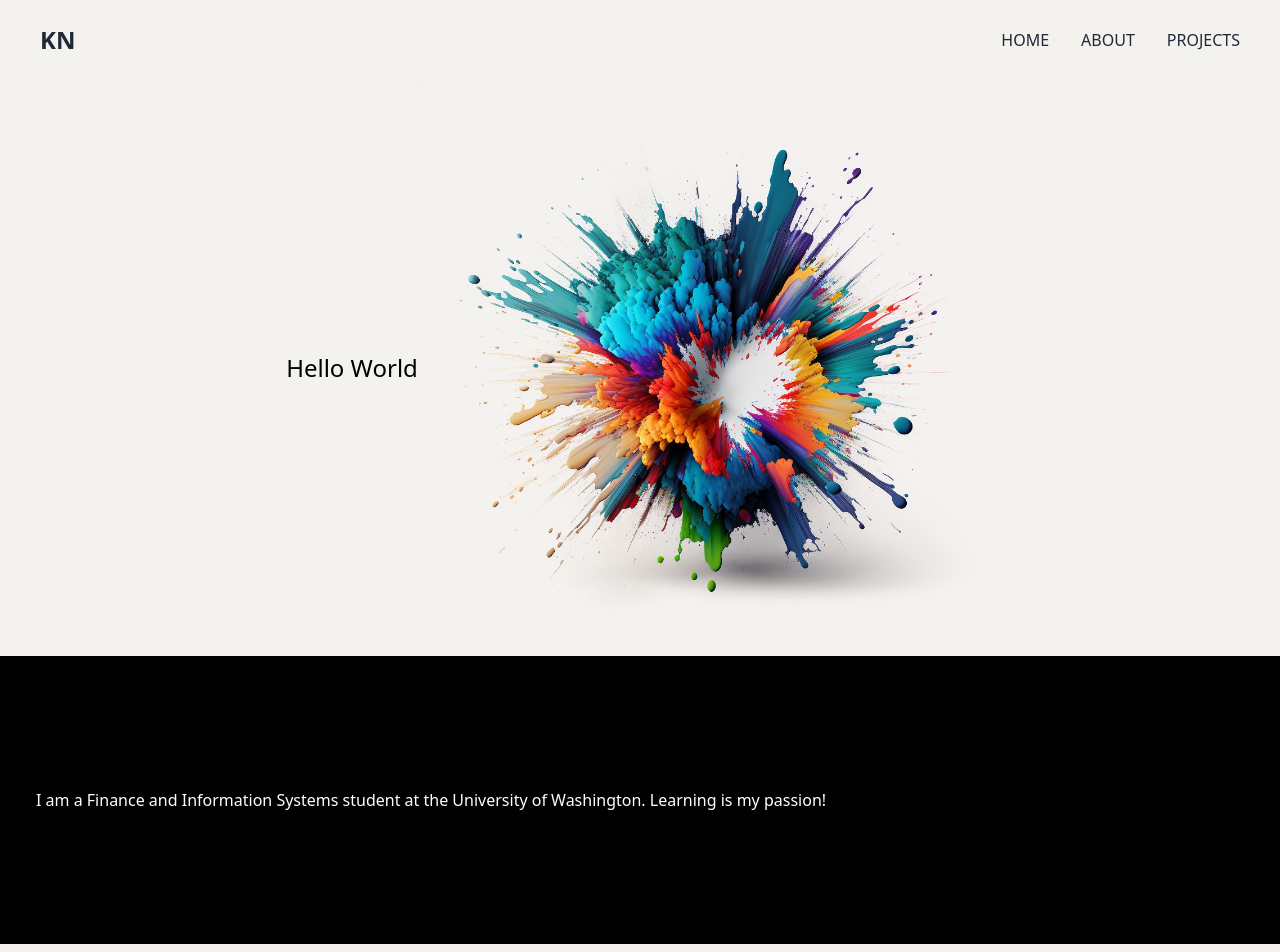
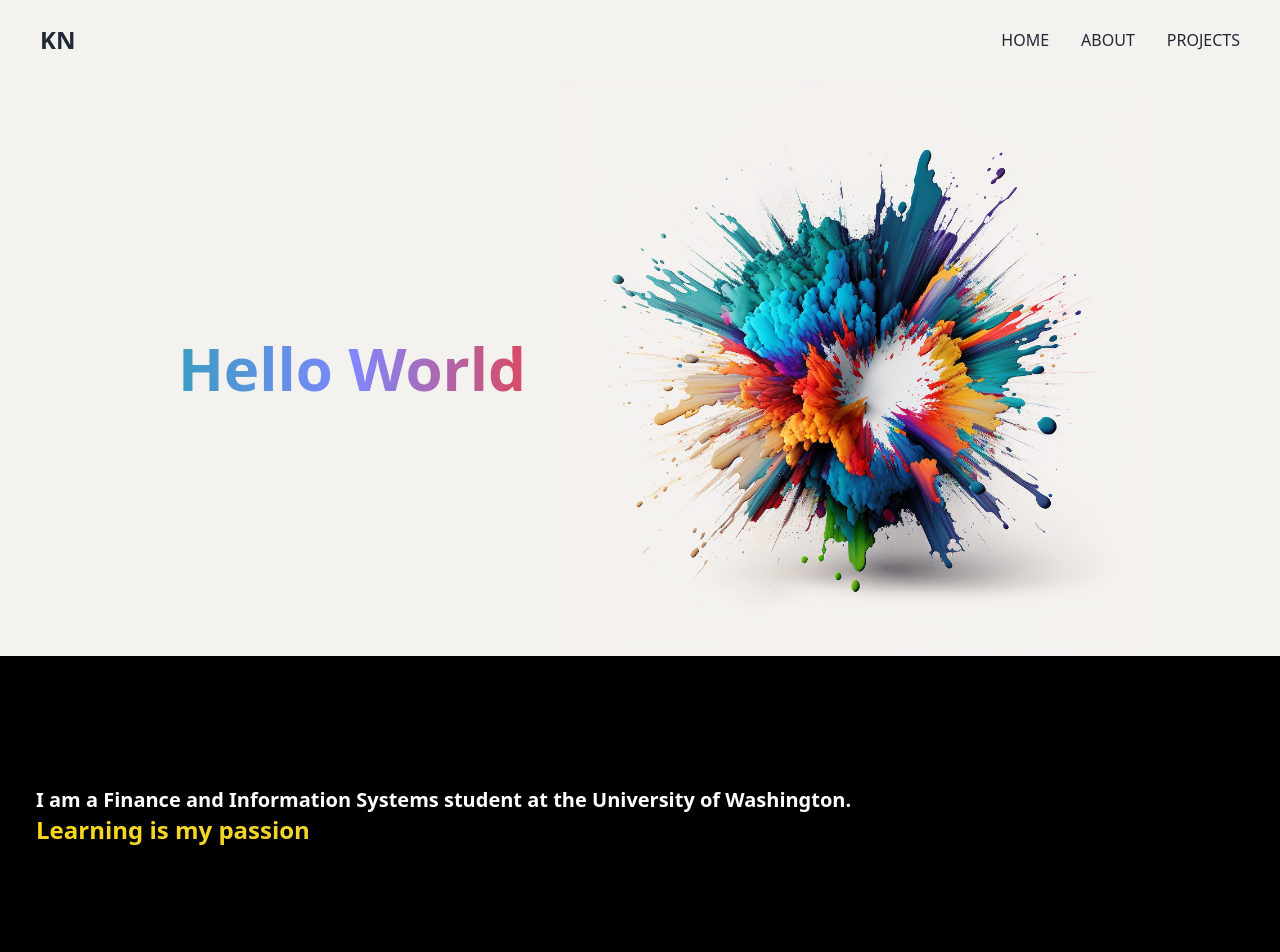
Before and after one commit to kimlong0/portfolio, a React (Vite) app: page / in a window 1280 px wide. Shown: the top 952 px of the page. Built offline with nearby package versions, Linux system fonts and the light colour scheme; a web font is replaced by a local one.

Commit message:
add gradient to header

```diff
--- a/src/App.jsx
+++ b/src/App.jsx
@@ -3,8 +3,15 @@ import Intro from "./Intro"
 
 function About() {
   return (
-    <div className="h-72 flex items-center py-8 px-9 bg-black text-white" id="About">
-      I am a Finance and Information Systems student at the University of Washington. Learning is my passion!
+    <div className="h-80 flex items-center py-8 px-9 bg-black" id="About">
+      <div className="flex flex-col">
+        <h3 className="text-xl font-bold text-white">
+          I am a Finance and Information Systems student at the University of Washington.
+        </h3>
+        <div className="bg-gradient-to-r from-[#FDD819] to-blue-400 bg-clip-text bg-400% animation-bg-animation">
+          <p className="text-2xl font-bold text-transparent">Learning is my passion</p>
+        </div>
+      </div>
     </div>
   )
 }
--- a/src/Intro.jsx
+++ b/src/Intro.jsx
@@ -3,7 +3,7 @@ function Intro() {
     <div>
         <div className="h-20"></div>
         <div className="flex flex-col md:flex-row justify-center items-center">
-            <h1 className="text-2xl">Hello World</h1>
+            <h1 className="text-4xl md:text-6xl font-bold text-center py-8 px-9 bg-gradient-to-r from-[#2ca2b4] via-[#7f87ff] to-[#ec3d43] bg-clip-text text-transparent">Hello World</h1>
             <div className="max-w-xl">
                 <img src="images/paint-explosion.png"></img>
             </div>
--- a/tailwind.config.cjs
+++ b/tailwind.config.cjs
@@ -10,6 +10,18 @@ module.exports = {
         'gray-theme': '#F4F2EE',
         'orange-theme': '#FD8E58',
         'cyan-theme': '#7FD1AE'
+      },
+      backgroundSize: {
+        '400%': '400%'
+      },
+      animation: {
+        'bg-animation': 'bg-animation 1s infinite'
+      },
+      keyframes: {
+        'bg-animation': {
+          '0%, 100%': {'transform': 'translate-x-0'},
+          '50%': {'transform': 'translate-x-full'}
+        }
       }
     },
   },
```
